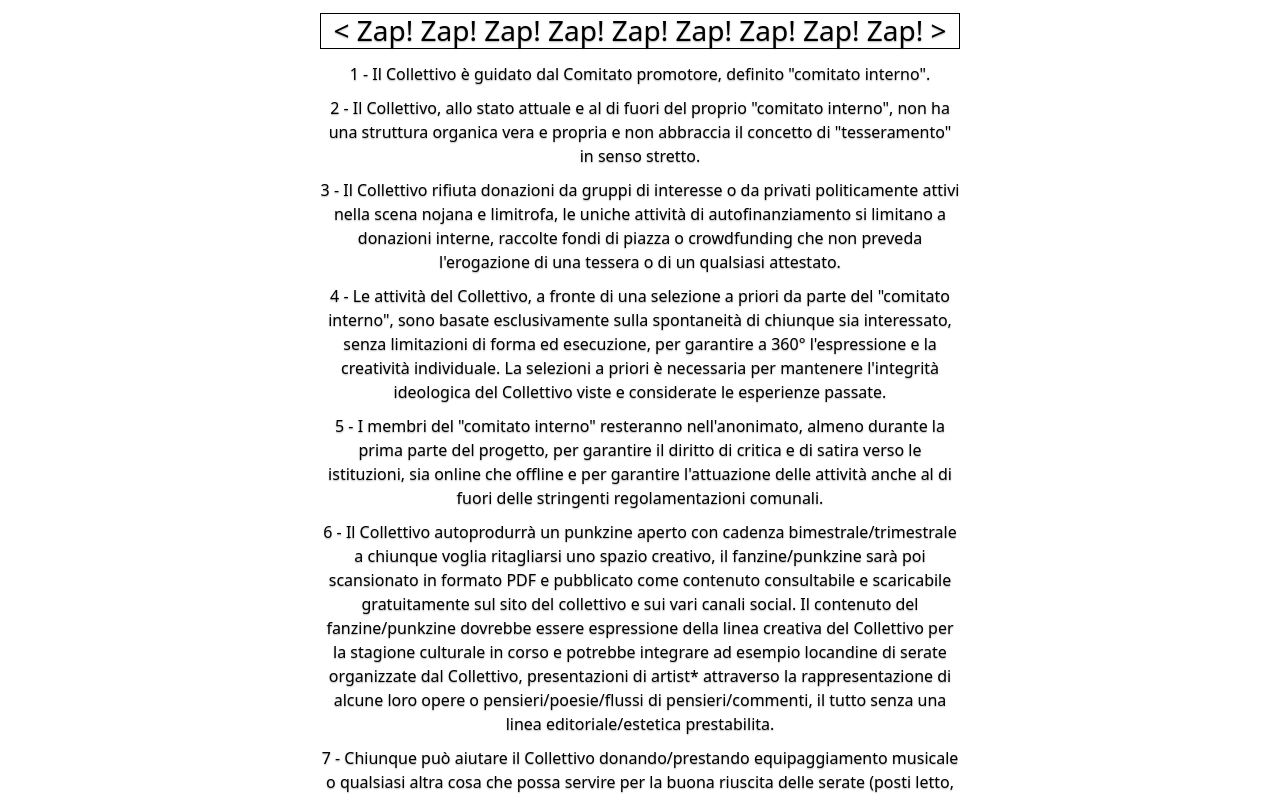
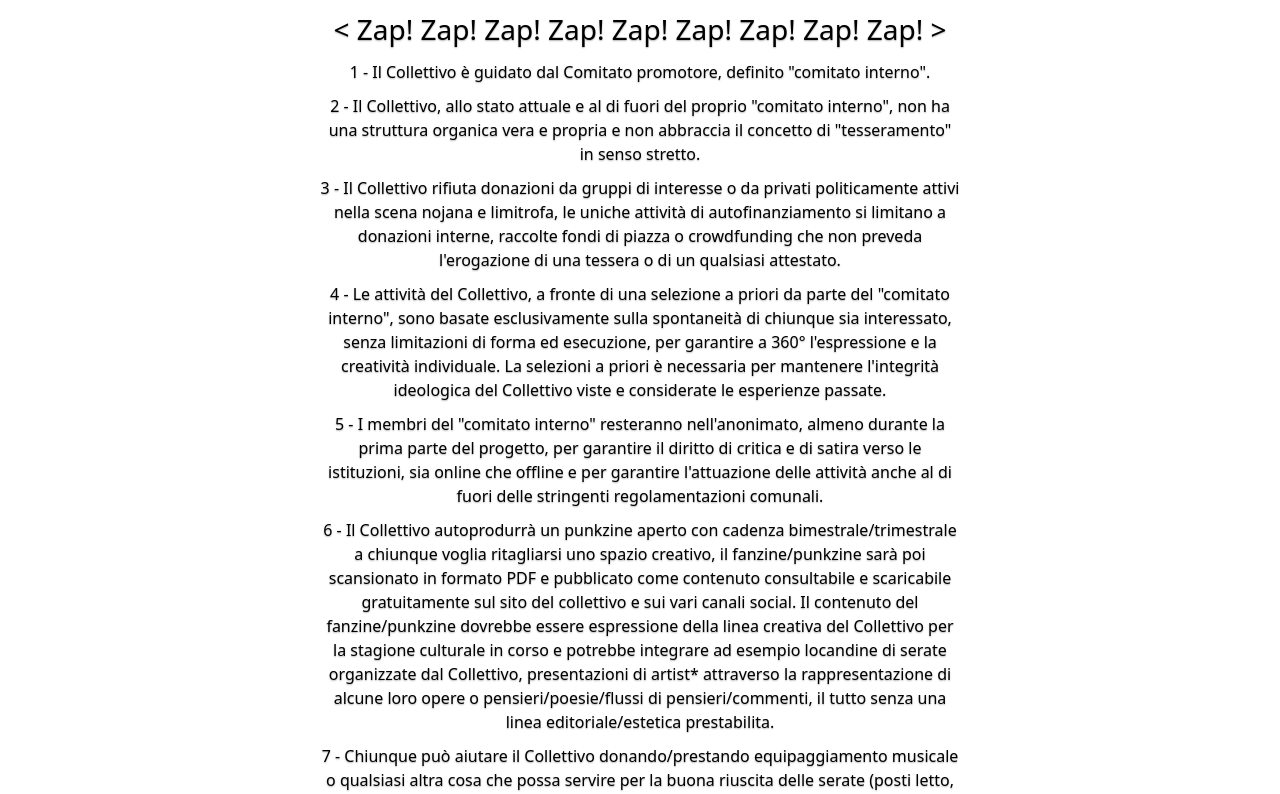
Before and after one commit to spacedrhouse/spacedrhouse.github.io, a plain HTML site: page index.html in a window 1280 px wide. Shown: the part 67-861 px from the top of the page. Drawn offline with Linux system fonts and the light colour scheme.

Commit message:
Add files via upload

```diff
--- a/index.html
+++ b/index.html
@@ -49,7 +49,7 @@
     </div>
 
     <div class="text">
-      <h3 class="container-title">< Zap!  Zap! Zap! Zap! Zap! Zap! Zap! Zap! Zap! ></h3>
+      <h3>< Zap!  Zap! Zap! Zap! Zap! Zap! Zap! Zap! Zap! ></h3>
 
       <ol>
         <li>1 - Il Collettivo è guidato dal Comitato promotore, definito "comitato interno".</li>
```
